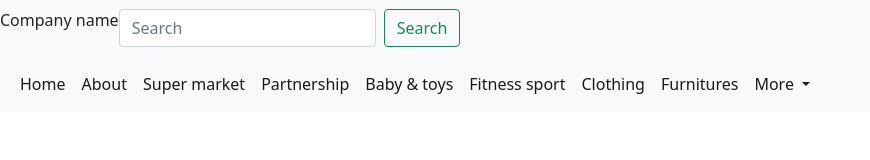
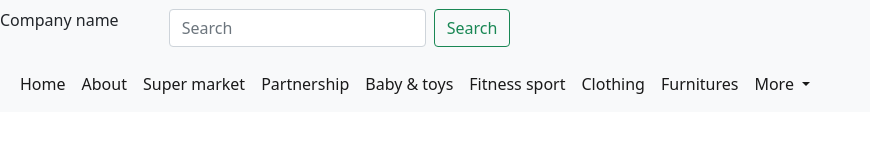
Before and after one commit to MONJUR21/bootstrap, a plain HTML site: page index.html in a window 1280 px wide. Shown: the whole page, without its empty margins (0-870 px from the left). Drawn offline with nearby package versions, Linux system fonts and the light colour scheme.

Commit message:
edited by monjur

```diff
--- a/index.html
+++ b/index.html
@@ -12,11 +12,11 @@
       integrity="sha384-EVSTQN3/azprG1Anm3QDgpJLIm9Nao0Yz1ztcQTwFspd3yD65VohhpuuCOmLASjC"
       crossorigin="anonymous"
     />
-
+    <link rel="stylesheet" href="style.css">
     <title>Ecommerce website</title>
   </head>
   <body>
-    <nav class="navbar navbar-expand-lg navbar-light bg-light">
+    <nav class="navbar navbar-expand-lg navbar-light bg-light" id="nav1">
       <p>Company name</p>
       <form class="d-flex">
         <input class="form-control me-2" type="search" placeholder="Search" aria-label="Search">
--- /dev/null
+++ b/style.css
@@ -0,0 +1,3 @@
+#nav1{
+    gap: 50px;
+}
```
